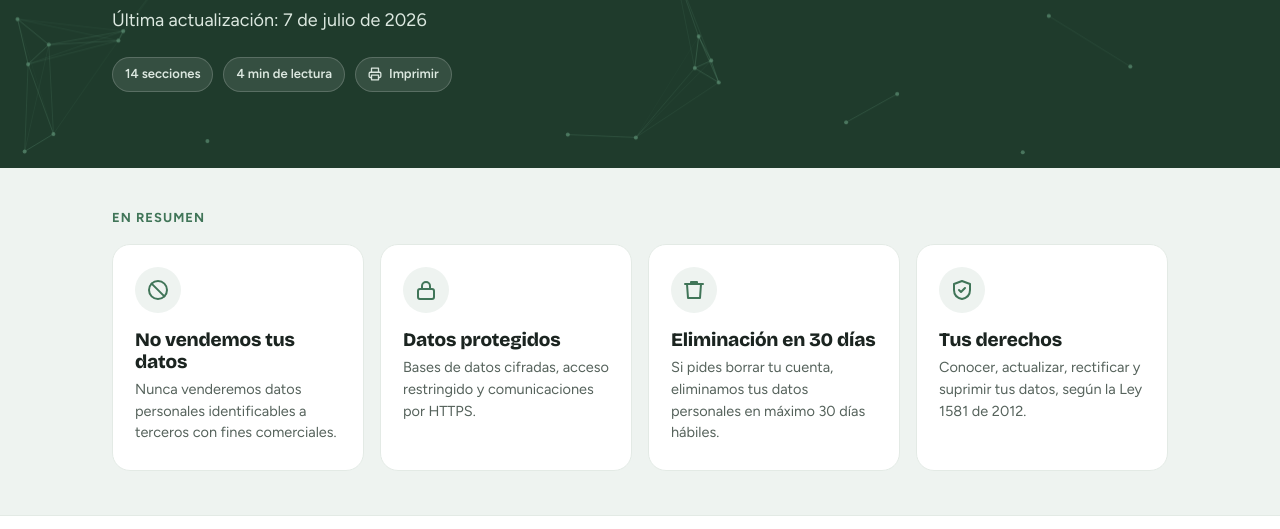
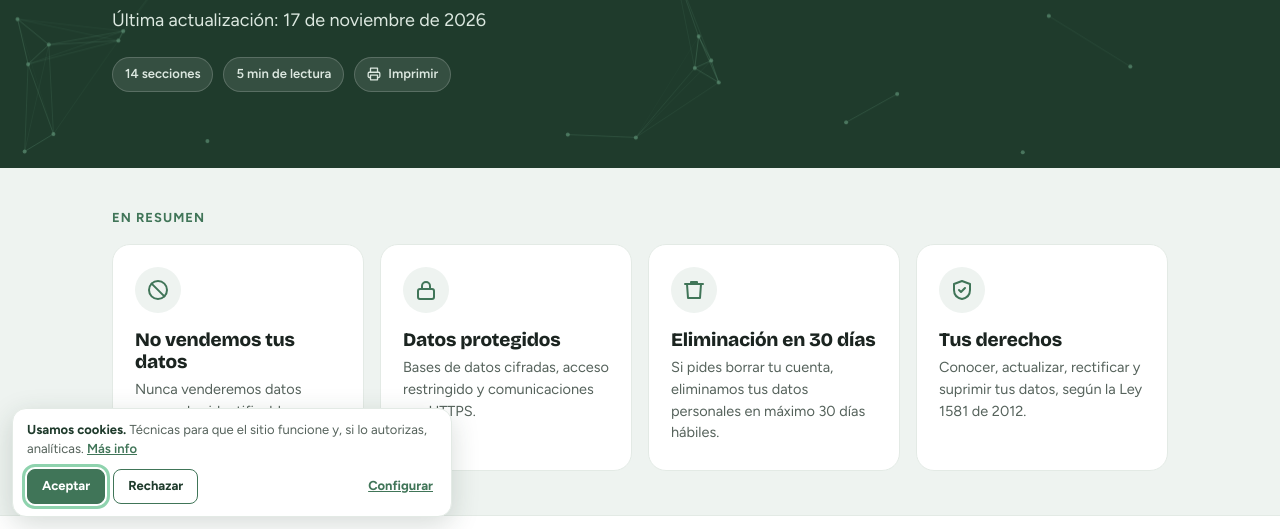
Before and after one commit to santihtowers/nodo-landing, a plain HTML site: page privacidad.html in a window 1280 px wide. Shown: the part 271-800 px from the top of the page. Drawn offline with nearby package versions, Linux system fonts and the light colour scheme.

Commit message:
Se añade banner y enlace de cookies

```diff
--- /dev/null
+++ b/cookies.js
@@ -0,0 +1,52 @@
+(function(){
+  var KEY='nodo_cookies',V=1;
+  function get(){try{var d=JSON.parse(localStorage.getItem(KEY));return d&&d.v===V?d:null}catch(e){return null}}
+  function save(an){
+    var d={v:V,necesarias:true,analiticas:!!an,fecha:new Date().toISOString()};
+    try{localStorage.setItem(KEY,JSON.stringify(d))}catch(e){}
+    window.nodoCookies=d;
+    document.dispatchEvent(new CustomEvent('nodo:cookies',{detail:d}));
+  }
+  window.nodoCookies=get()||{necesarias:true,analiticas:false};
+  window.abrirCookies=function(){build(true)};
+
+  var css='#ck{position:fixed;left:12px;bottom:12px;z-index:100;width:min(440px,calc(100vw - 24px));background:#fff;color:#1B2420;border:1px solid #E3EAE5;border-radius:14px;box-shadow:0 8px 28px rgba(31,59,44,.18);padding:12px 14px;font:13px/1.45 Figtree,"Segoe UI",sans-serif;animation:ckIn .35s cubic-bezier(.2,.7,.2,1) both}'
+  +'@keyframes ckIn{from{opacity:0;transform:translateY(10px)}}'
+  +'#ck p{margin:0 0 10px;color:#55625B}#ck p b{color:#1F3B2C}#ck a{color:#407558;font-weight:600}'
+  +'#ck .ck-row{display:flex;align-items:center;gap:8px}'
+  +'#ck button{font:inherit;font-weight:700;padding:7px 14px;border-radius:8px;cursor:pointer;border:1.5px solid #407558;background:#fff;color:#1F3B2C}'
+  +'#ck button.p{background:#407558;color:#fff}#ck button:hover{background:#1F3B2C;color:#fff;border-color:#1F3B2C}'
+  +'#ck button.l{border:0;background:none;padding:7px 4px;color:#407558;text-decoration:underline;margin-left:auto}#ck button.l:hover{background:none;color:#1F3B2C}'
+  +'#ck button:focus-visible{outline:3px solid #8FD3AE;outline-offset:2px}'
+  +'#ck .ck-opt{display:none;margin:0 0 8px;border-top:1px solid #E3EAE5}#ck.cfg .ck-opt{display:block}'
+  +'#ck label{display:flex;gap:8px;align-items:flex-start;padding:7px 0;border-bottom:1px solid #E3EAE5}'
+  +'#ck input{margin-top:3px;accent-color:#407558;width:15px;height:15px}#ck label small{display:block;color:#55625B;font-size:12px}'
+  +'@media(prefers-reduced-motion:reduce){#ck{animation:none}}';
+
+  function build(cfg){
+    var old=document.getElementById('ck');if(old)old.remove();
+    if(!document.getElementById('ck-css')){var s=document.createElement('style');s.id='ck-css';s.textContent=css;document.head.appendChild(s)}
+    var cur=get(),b=document.createElement('div');b.id='ck';if(cfg)b.className='cfg';
+    b.setAttribute('role','dialog');b.setAttribute('aria-labelledby','ckT');
+    b.innerHTML='<p><b>Usamos cookies.</b> Técnicas para que el sitio funcione y, si lo autorizas, analíticas. <a href="privacidad.html#s10">Más info</a></p>'
+    +'<div class="ck-opt"><label><input type="checkbox" checked disabled><span><b>Necesarias</b><small>Siempre activas.</small></span></label>'
+    +'<label><input type="checkbox" id="ckAn"'+(cur&&cur.analiticas?' checked':'')+'><span><b>Analíticas</b><small>Miden el uso del sitio de forma agregada.</small></span></label></div>'
+    +'<div class="ck-row"><button type="button" class="p" id="ckOk">Aceptar</button><button type="button" id="ckNo">Rechazar</button><button type="button" class="l" id="ckCfg">'+(cfg?'Guardar':'Configurar')+'</button></div>';
+    document.body.appendChild(b);
+    function close(){b.remove()}
+    document.getElementById('ckOk').onclick=function(){save(true);close()};
+    document.getElementById('ckNo').onclick=function(){save(false);close()};
+    document.getElementById('ckCfg').onclick=function(){
+      if(b.classList.contains('cfg')){save(document.getElementById('ckAn').checked);close()}
+      else{b.classList.add('cfg');this.textContent='Guardar'}
+    };
+    document.getElementById('ckOk').focus({preventScroll:true});
+  }
+  function init(){
+    if(!get())build(false);
+    Array.prototype.forEach.call(document.querySelectorAll('[data-cookies]'),function(a){
+      a.addEventListener('click',function(e){e.preventDefault();build(true)});
+    });
+  }
+  if(document.readyState==='loading')document.addEventListener('DOMContentLoaded',init);else init();
+})();
--- a/index.html
+++ b/index.html
@@ -633,6 +633,7 @@ img{max-width:100%;display:block}
     <div class="foot-links">
       <a href="privacidad.html">Privacidad</a>
       <a href="terminos.html">Términos</a>
+      <a href="#" data-cookies>Cookies</a>
     </div>
   </div>
 </footer>
@@ -892,5 +893,6 @@ img{max-width:100%;display:block}
   });
 })();
 </script>
+<script src="cookies.js"></script>
 </body>
 </html>
--- a/privacidad.html
+++ b/privacidad.html
@@ -30,7 +30,7 @@
   <div class="w">
     <span class="kicker"><i aria-hidden="true"></i>Legal</span>
     <h1 id="lTitle">Política de Privacidad</h1>
-    <p>Última actualización: 7 de julio de 2026</p>
+    <p>Última actualización: 17 de noviembre de 2026</p>
   </div>
 </section>
 
@@ -155,7 +155,10 @@
   <div class="art" id="s10">
     <div class="art-num">Sección 10</div>
     <h2>Cookies y tecnologías de seguimiento</h2>
-    <p>La plataforma web de Nodo (soynodo.online) puede utilizar cookies técnicas necesarias para el funcionamiento del sitio. No se utilizan cookies de seguimiento con fines publicitarios de terceros.</p>
+    <p>La plataforma web de Nodo (soynodo.online) utiliza las siguientes categorías de cookies y tecnologías de almacenamiento local:</p>
+    <p><strong>Necesarias.</strong> Permiten el funcionamiento del sitio y recordar su elección sobre cookies. No requieren autorización y no pueden desactivarse.</p>
+    <p><strong>Analíticas.</strong> Permiten medir de forma agregada cómo se usa el sitio para mejorarlo. Solo se activan si usted las acepta.</p>
+    <p>No se utilizan cookies de seguimiento con fines publicitarios de terceros. Usted puede aceptar, rechazar o cambiar su decisión en cualquier momento desde el enlace «Cookies» del pie de página, y también puede eliminarlas desde la configuración de su navegador. Rechazar las cookies opcionales no afecta el uso del sitio.</p>
   </div>
 
   <div class="art" id="s11">
@@ -208,10 +211,12 @@
       <a href="index.html">Inicio</a>
       <a href="privacidad.html" aria-current="page">Privacidad</a>
       <a href="terminos.html">Términos</a>
+      <a href="#" data-cookies>Cookies</a>
     </div>
   </div>
 </footer>
 
 <script src="legal.js"></script>
+<script src="cookies.js"></script>
 </body>
 </html>
```
Also changed, not shown: terminos.html (+2 -0 lines).
